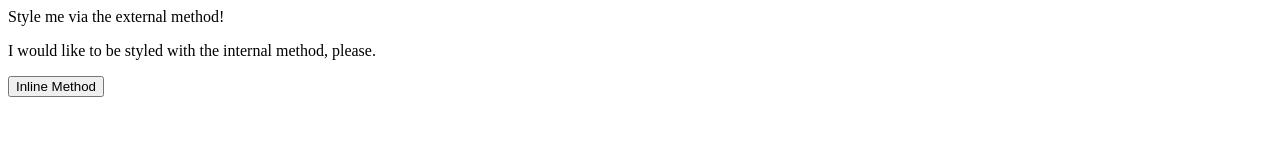
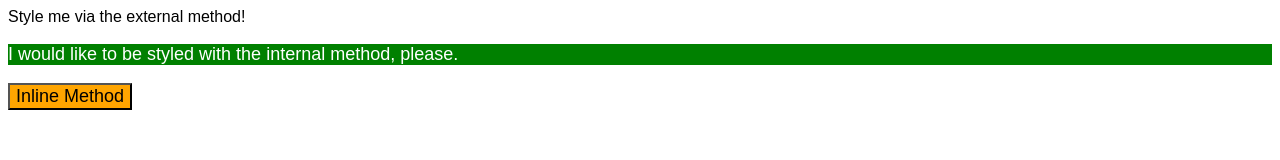
Before and after one commit to anant13u/css-exercises, a plain HTML site: page foundations/01-css-methods/index.html in a window 1280 px wide. Drawn offline with Linux system fonts and the light colour scheme; files that its build step writes are made by us from their sources.

Commit message:
Added 3 styles of CSS using External, Internal and Inline method as per requirements in the README file.

```diff
--- a/foundations/01-css-methods/index.html
+++ b/foundations/01-css-methods/index.html
@@ -5,10 +5,18 @@
     <meta http-equiv="X-UA-Compatible" content="IE=edge">
     <meta name="viewport" content="width=device-width, initial-scale=1.0">
     <title>Methods for Adding CSS</title>
+    <link rel="stylesheet" href="style.css">
+    <style>
+      p {
+        background-color: green;
+        color: white;
+        font-size: 18px;
+      }
+    </style>
   </head>
   <body>
     <div>Style me via the external method!</div>
     <p>I would like to be styled with the internal method, please.</p>
-    <button>Inline Method</button>
+    <button style="background-color: orange;font-size: 18px;">Inline Method</button>
   </body>
 </html>
```
